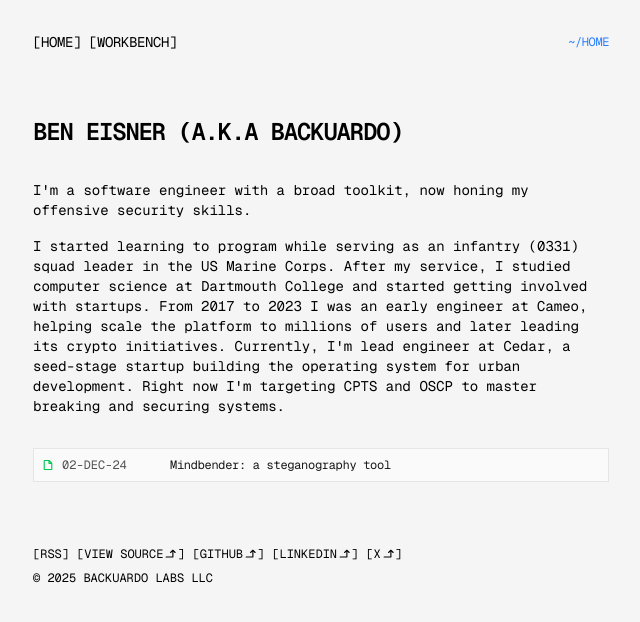
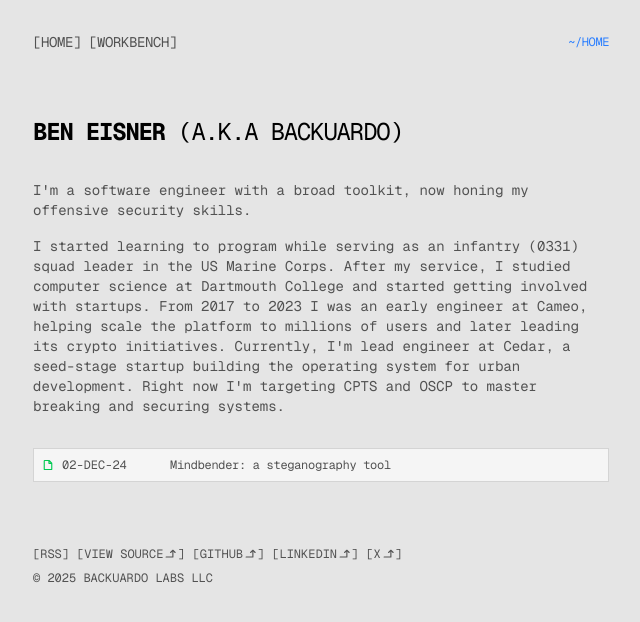
Before and after one commit to backuardo/website, a Next.js app: page / in a window 1280 px wide. Shown: the top 622 px of the page, without its empty margins (319-959 px from the left). Built offline with nearby package versions, Linux system fonts and the light colour scheme.

Commit message:
style tweaks

```diff
--- a/app/components/link.tsx
+++ b/app/components/link.tsx
@@ -4,7 +4,7 @@ import { ArrowElbowRightUp } from "@phosphor-icons/react/dist/ssr";
 import { classNames } from "../utils/class-names";
 
 const linkClassName =
-  "transition-all hover:text-neutral-500 flex align-middle relative";
+  "transition-all text-neutral-600 hover:text-neutral-500 flex align-middle relative";
 
 type LinkProps = {
   href: string;
@@ -40,10 +40,15 @@ export function ExternalLink({
       href={href}
       rel="noopener noreferrer"
       target="_blank"
-      className={classNames(linkClassName, className)}
+      className={classNames(linkClassName, className, "group")}
       {...props}
     >
-      [{children} <ArrowElbowRightUp weight="bold" className="ml-0.5 mt-0.5" />]
+      [{children}{" "}
+      <ArrowElbowRightUp
+        weight="bold"
+        className="ml-0.5 mt-0.5 group-hover:text-blue-500"
+      />
+      ]
     </a>
   );
 }
--- a/app/components/posts.tsx
+++ b/app/components/posts.tsx
@@ -9,11 +9,11 @@ export function Posts() {
   );
 
   return (
-    <div className="bg-neutral-50 border-1 border-neutral-200 p-2 space-y-4">
+    <div className="bg-neutral-100 border-1 border-neutral-300 p-2 space-y-4">
       {allBlogs.map((post) => (
         <Link
           key={post.slug}
-          className="flex flex-col space-y-1"
+          className="flex flex-col space-y-1 group hover:underline-offset-2"
           href={`/workbench/${post.slug}`}
         >
           <div className="w-full flex flex-col md:flex-row space-x-0 md:space-x-2 text-sm align-center text-xs">
@@ -23,7 +23,7 @@ export function Posts() {
                 {formatDate(post.metadata.publishedAt, false)}
               </p>
             </div>
-            <p className="text-neutral-900 tracking-tight">
+            <p className="text-neutral-900 tracking-tight group-hover:underline group-hover:decoration-neutral-300">
               {post.metadata.title}
             </p>
           </div>
--- a/app/global.css
+++ b/app/global.css
@@ -30,9 +30,13 @@
 }
 
 html {
-  @apply bg-neutral-100;
+  @apply bg-neutral-200;
 
   min-width: 360px;
+}
+
+p {
+  @apply text-neutral-600;
 }
 
 .prose .anchor {
--- a/app/page.tsx
+++ b/app/page.tsx
@@ -3,8 +3,8 @@ import { Posts } from "app/components/posts";
 export default function Page() {
   return (
     <section>
-      <h1 className="mb-8 text-2xl font-semibold tracking-tighter uppercase">
-        Ben Eisner (a.k.a Backuardo)
+      <h1 className="mb-8 text-2xl font-bold tracking-tighter uppercase">
+        Ben Eisner <span className="font-normal">(a.k.a Backuardo)</span>
       </h1>
       <p className="mb-4 text-sm">
         {`I'm a software engineer with a broad toolkit, now honing my offensive security skills.`}
```
